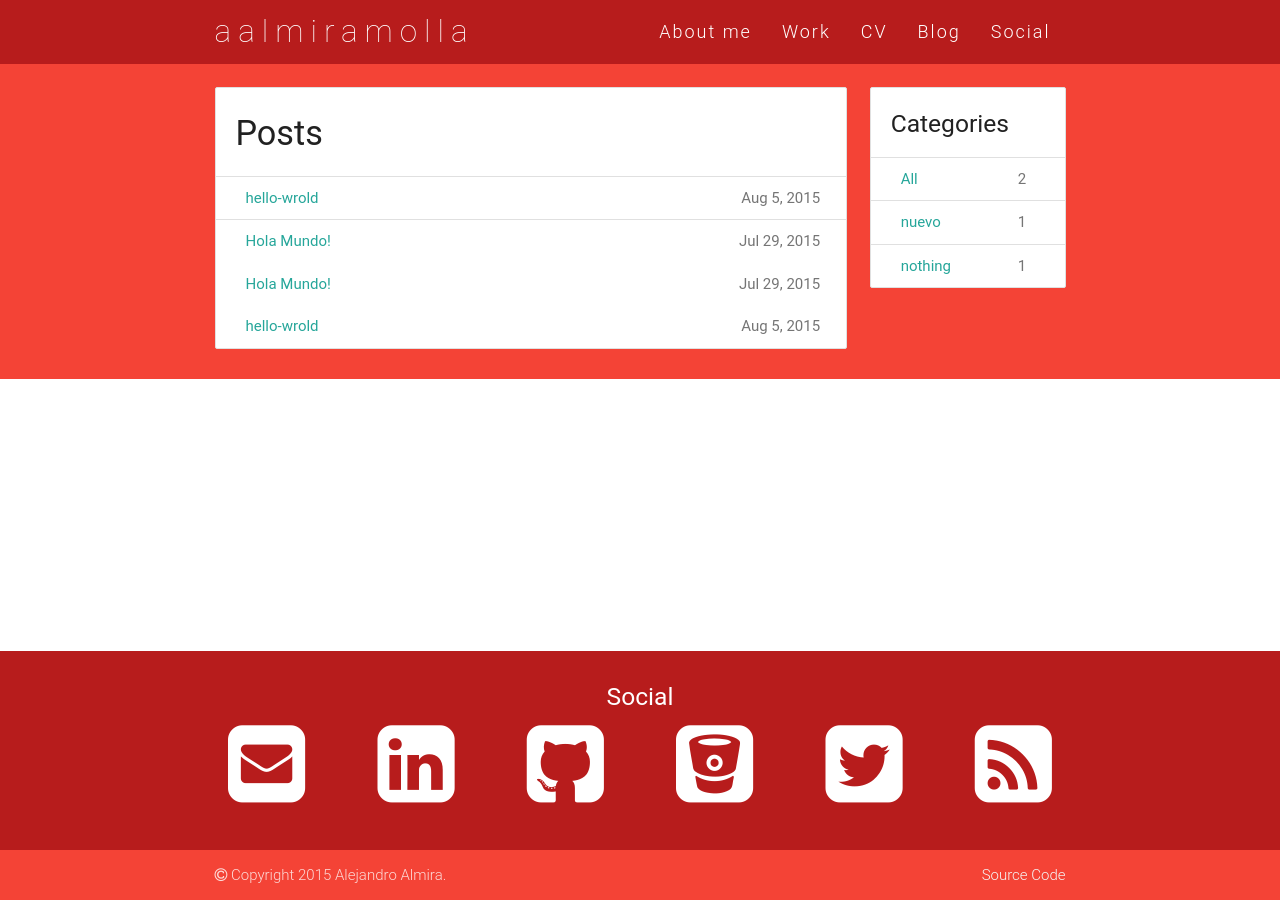
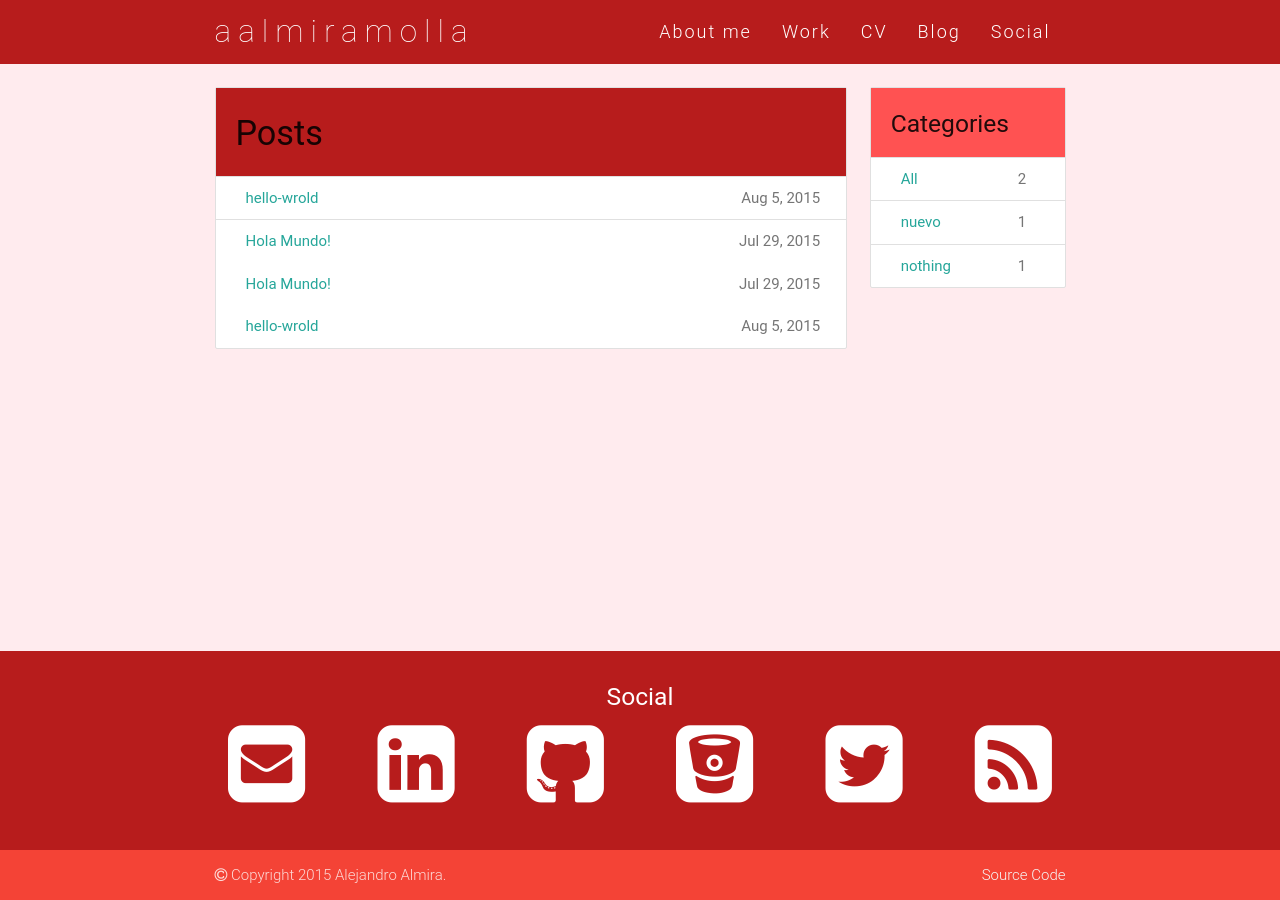
Before and after one commit to aalmiramolla/aalmiramolla.github.io, a Jekyll site: the page built from blog/index.html, in a window 1280 px wide. Built offline with Jekyll 4.4.1, drawn with Linux system fonts in a browser that asks for light colours; nearby versions of some CDN libraries; some web fonts are replaced.

Commit message:
Changed colours and probe for Chrome

```diff
--- a/_includes/head.html
+++ b/_includes/head.html
@@ -5,11 +5,11 @@
   <title>{% if page.title %}{{ page.title }}{% else %}{{ site.title }}{% endif %}</title>
   <meta name="description" content="{% if page.excerpt %}{{ page.excerpt | strip_html | strip_newlines | truncate: 160 }}{% else %}{{ site.description }}{% endif %}">
 
-  <!-- CSS  -->
-  <link rel="stylesheet" href="{{ "/css/main.css" | prepend: site.baseurl }}">
   <link rel="canonical" href="{{ page.url | replace:'index.html','' | prepend: site.baseurl | prepend: site.url }}">
   <link rel="alternate" type="application/atom+xml" title="{{ site.title }}" href="{{ "/feed.xml" | prepend: site.baseurl | prepend: site.url }}" />
 
+  <!-- CSS  -->
+  <link rel="stylesheet" href="{{ "/css/main.css" | prepend: site.baseurl }}">
   <link href="{{ "/css/materialize.css" | prepend: site.baseurl }}" type="text/css" rel="stylesheet">
   <link href="{{ "/css/style.css" | prepend: site.baseurl }}" type="text/css" rel="stylesheet" >
   <link href="{{ "/css/font-awesome.min.css" | prepend: site.baseurl }}" type="text/css" rel="stylesheet" >
--- a/_layouts/post.html
+++ b/_layouts/post.html
@@ -2,7 +2,6 @@
 layout: default
 ---
 <!--Work-->
-<div id="blog" class="red">
   <div class="section" id="post">
     <div class="container">
       <div class="row">
@@ -18,4 +17,3 @@ layout: default
       </div>
     </div>
   </div>
-</div>
--- a/blog/index.html
+++ b/blog/index.html
@@ -2,13 +2,13 @@
 layout: default
 ---
 
-<div id="blog" class="red"> <!-- This repair on Firefox -->
+
   <div class="container no-pad-bot">
     <div class="row">
       <div class="col s12 m12 l9">
         <div class="section">
           <ul class="collection with-header">
-            <li class="collection-header"><h4>Posts</h4></li>
+            <li class="collection-header red darken-4"><h4>Posts</h4></li>
 			<div class="post-list-body">
               <div class="all-posts" post-cate="All">
 				{% for post in site.posts %}
@@ -35,7 +35,7 @@ layout: default
       <div class="col s12 m12 l3">
         <div class="section">
           <ul class="collection with-header">
-            <li class="collection-header"><h5>Categories</h5></li>
+            <li class="collection-header red accent-2"><h5>Categories</h5></li>
             <a href="javascript:;" class="collection-item categories-list-item" cate="All"> All <span class="badge"> {{site.posts | size}}</span></a>
             {% for category in site.categories %}
               <a href="javascript:;" class="collection-item categories-list-item" cate="{{ category | first }}"> {{ category | first }} <span class="badge">{{ category | last | size }}</span></a>
@@ -45,4 +45,3 @@ layout: default
       </div>
     </div>
   </div>
-</div>
--- a/css/style.css
+++ b/css/style.css
@@ -5,6 +5,10 @@
  * Added things by aalmiramolla
  * Thanks for MaterializeCSS.com
  */
+
+body {
+	background-color: #ffebee;
+}
 
 .default_color{background-color: #b71c1c !important}
 
@@ -64,7 +68,7 @@
 
 .card-content a:hover {color: #2196F3;}
 
-#work, #team{background: rgb(247, 247, 247);}
+#intro, #work, #team{background: rgb(247, 247, 247);}
 
 #blog{
 	min-height: 100%;
```
